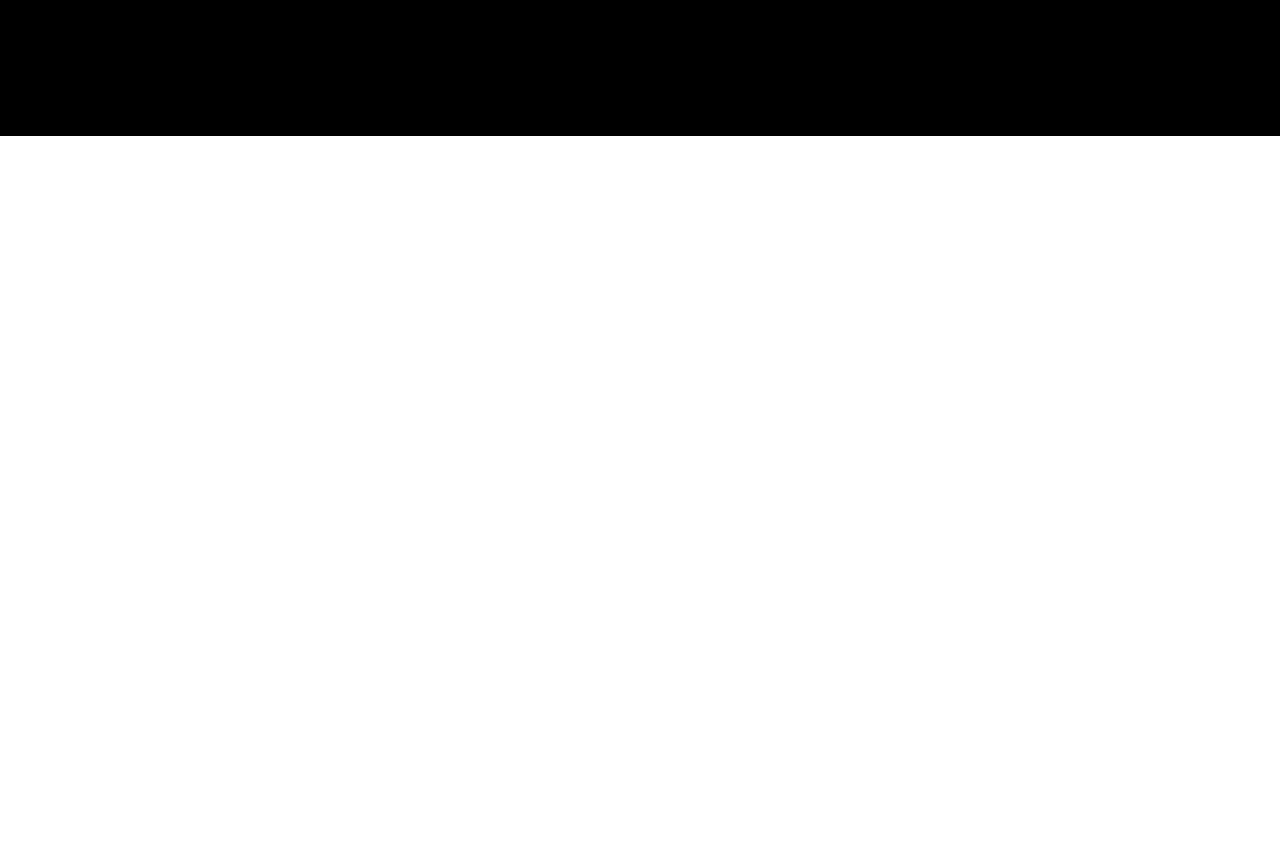
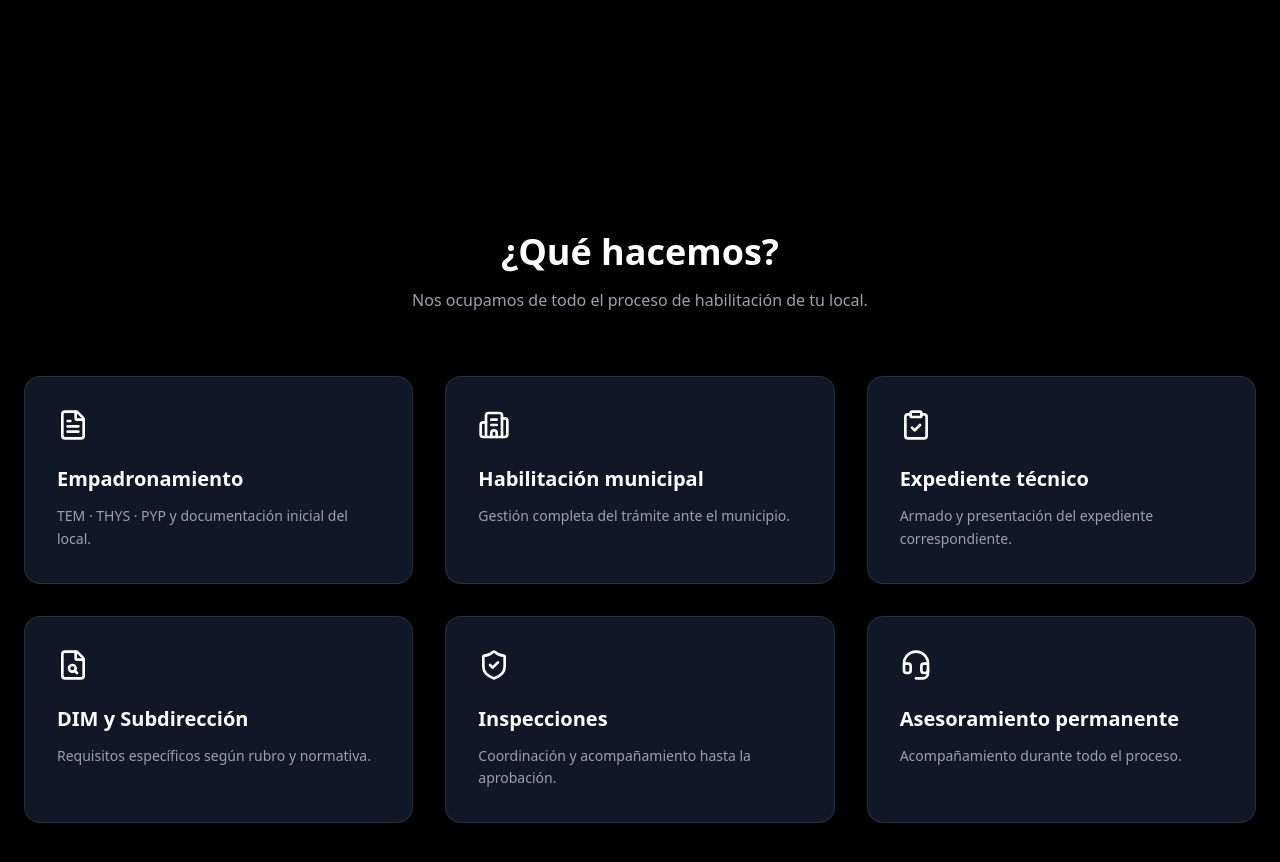
Before and after one commit to LautaroLeall/BG-Habilitaciones, a React (Vite) app: page / in a window 1280 px wide. Shown: the part 760-1622 px from the top of the page. Before the commit the page ends 896 px from the top, so only its background shows below. Built offline with nearby package versions, Linux system fonts and the light colour scheme.

Commit message:
add services section with animated cards

```diff
--- a/src/App.jsx
+++ b/src/App.jsx
@@ -1,5 +1,6 @@
 import Navbar from "./components/layout/Navbar"
 import Hero from "./components/sections/Hero"
+import Services from "./components/sections/Services"
 
 function App() {
     return (
@@ -7,6 +8,7 @@ function App() {
             <Navbar />
             <main className="pt-24">
                 <Hero />
+                <Services />
             </main>
         </div>
     )
--- /dev/null
+++ b/src/components/sections/Services.jsx
@@ -0,0 +1,96 @@
+// eslint-disable-next-line no-unused-vars
+import { motion } from "framer-motion"
+import {
+    FileText,
+    Building2,
+    ClipboardCheck,
+    ShieldCheck,
+    FileSearch,
+    Headset
+} from "lucide-react"
+
+const services = [
+    {
+        icon: FileText,
+        title: "Empadronamiento",
+        description: "TEM · THYS · PYP y documentación inicial del local."
+    },
+    {
+        icon: Building2,
+        title: "Habilitación municipal",
+        description: "Gestión completa del trámite ante el municipio."
+    },
+    {
+        icon: ClipboardCheck,
+        title: "Expediente técnico",
+        description: "Armado y presentación del expediente correspondiente."
+    },
+    {
+        icon: FileSearch,
+        title: "DIM y Subdirección",
+        description: "Requisitos específicos según rubro y normativa."
+    },
+    {
+        icon: ShieldCheck,
+        title: "Inspecciones",
+        description: "Coordinación y acompañamiento hasta la aprobación."
+    },
+    {
+        icon: Headset,
+        title: "Asesoramiento permanente",
+        description: "Acompañamiento durante todo el proceso."
+    }
+]
+
+export default function Services() {
+    return (
+        <section id="servicios" className="py-24 bg-black">
+            <div className="max-w-7xl mx-auto px-6">
+
+                {/* Título */}
+                <motion.div
+                    initial={{ opacity: 0, y: 30 }}
+                    whileInView={{ opacity: 1, y: 0 }}
+                    viewport={{ once: true }}
+                    transition={{ duration: 0.6 }}
+                    className="mb-16 text-center"
+                >
+                    <h2 className="text-3xl md:text-4xl font-bold">
+                        ¿Qué hacemos?
+                    </h2>
+                    <p className="mt-4 text-gray-400">
+                        Nos ocupamos de todo el proceso de habilitación de tu local.
+                    </p>
+                </motion.div>
+
+                {/* Grid */}
+                <div className="grid grid-cols-1 sm:grid-cols-2 lg:grid-cols-3 gap-8">
+                    {services.map((service, index) => {
+                        const Icon = service.icon
+                        return (
+                            <motion.div
+                                key={service.title}
+                                initial={{ opacity: 0, y: 30 }}
+                                whileInView={{ opacity: 1, y: 0 }}
+                                viewport={{ once: true }}
+                                transition={{ duration: 0.5, delay: index * 0.1 }}
+                                className="p-8 rounded-2xl bg-gray-900 border border-white/10 hover:border-white/20 transition"
+                            >
+                                <Icon className="mb-6 text-white" size={32} />
+
+                                <h3 className="text-xl font-semibold mb-3">
+                                    {service.title}
+                                </h3>
+
+                                <p className="text-gray-400 text-sm leading-relaxed">
+                                    {service.description}
+                                </p>
+                            </motion.div>
+                        )
+                    })}
+                </div>
+
+            </div>
+        </section>
+    )
+}
```
